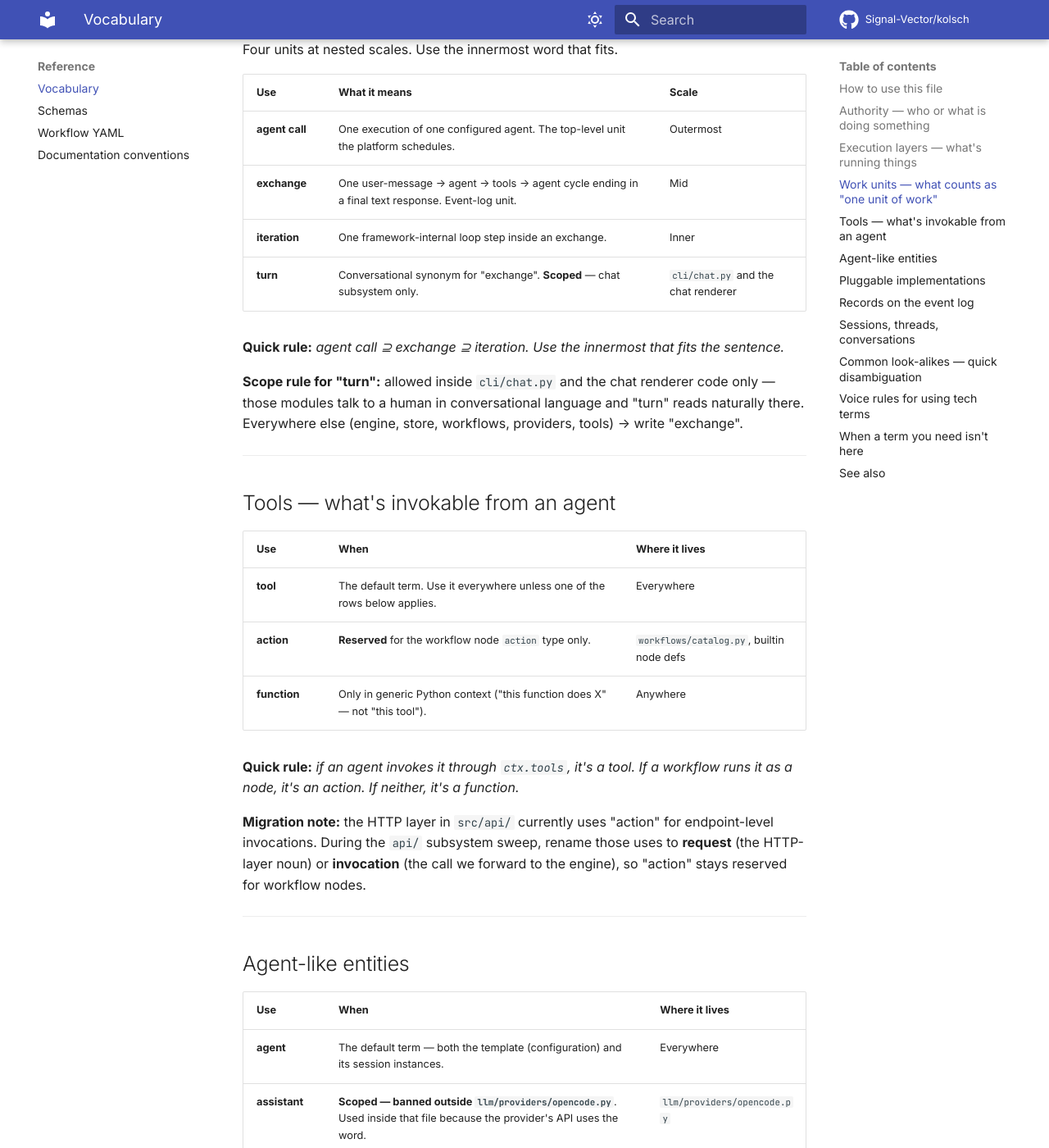
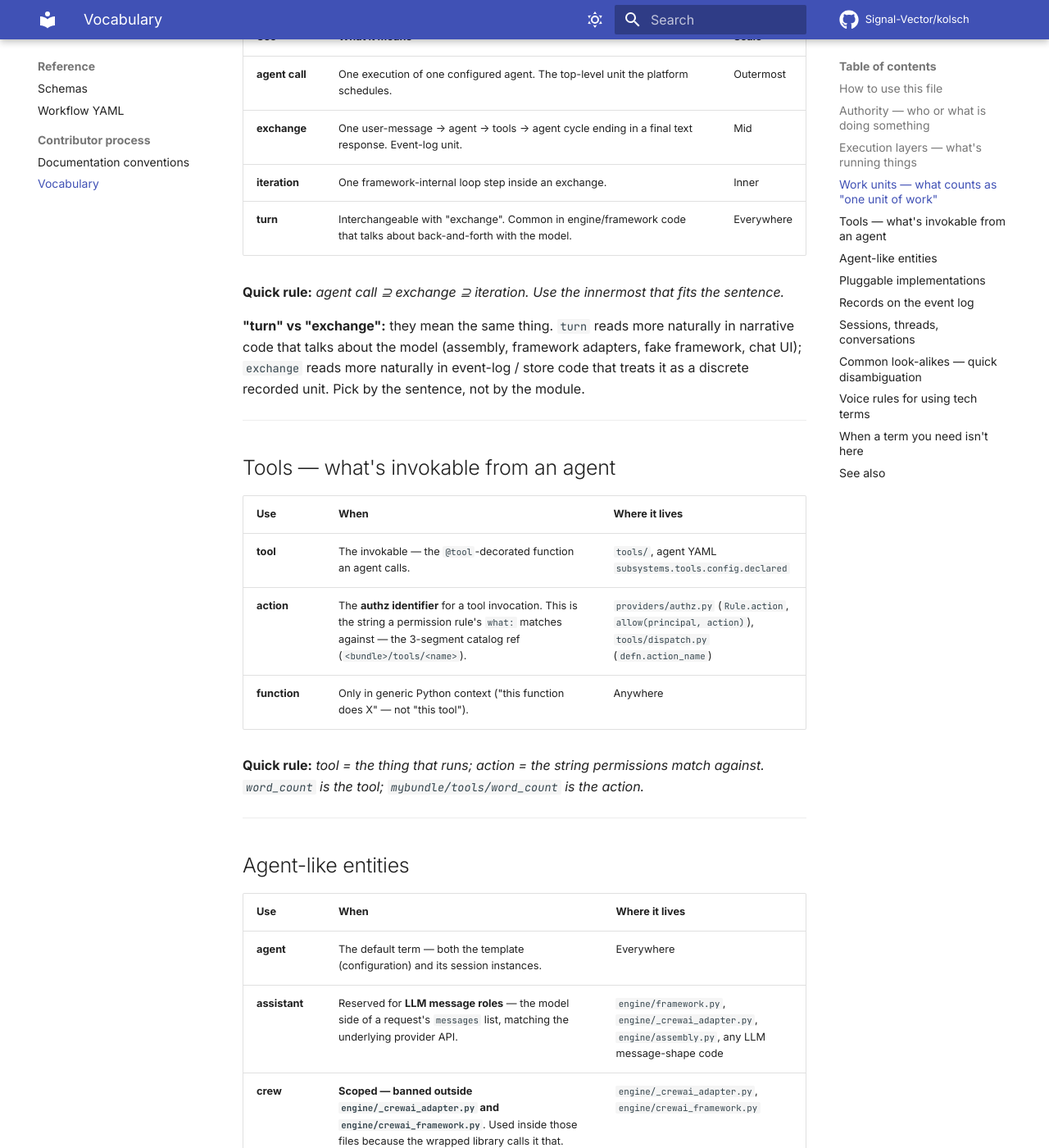
Before and after one commit to Signal-Vector/kolsch, an MkDocs documentation site: the page built from docs/process/vocabulary.md, in a window 1280 px wide and 1400 px high, scrolled down 1986 px. Shown: the whole window at 82% size. Built offline with MkDocs 1.6.1 and Material for MkDocs 9.7.7, drawn with Linux system fonts in a browser that asks for light colours; comment, search, counter and statistics services are not loaded; some of the changed text lies outside the part shown.

Commit message:
docs(process,reference): move vocabulary to process/ + correct four wrong lane rules
The Reference-tab vocabulary page was writer's-style-guide content, not
reference material. Move to docs/process/vocabulary.md next to the
existing documentation-conventions.md, where the audience (contributors
writing docstrings) actually is. Nav gets a new "Contributor process"
subgroup under Reference so both pages surface together.

Anchor the gitignore's `process/` pattern to root (`/process/`) so it
only matches the top-level local knowledge base and no longer
accidentally covers docs/process/.

Fix four lane rules the multi-agent review caught against source:

- `authz.principal_*` error family is phantom — real codes are
  authz.denied / authz.malformed_rule / authz.rule_not_found etc.
  (src/errors/authz.py). Reword the principal row's "where it lives".
- `action` reservation was inverted. There is no workflow node called
  `action`; `action` is the canonical authz identifier for tool
  invocations — the string permission rules match against
  (Rule.action, defn.action_name, allow(principal, action)). Rewrite
  the row to reflect real usage.
- `turn` was scoped to chat only, but engine/framework/assembly code
  uses it pervasively. Reword as interchangeable with "exchange"
  chosen by sentence, not module.
- `runner` was scoped CLI-only, but NodeRunner + RunnerRegistry live
  in workflows/executor.py. Reword to cover both surfaces.

Also: drop the "assistant is banned outside opencode.py" rule (opencode
doesn't use the word; assembly and framework adapters do use it for
LLM message roles). Reframe as the LLM-message-role word. Delete the
stale src/api/ action-migration note. Repath the two dead
master-index.md links (index.md and api/index.md) to the new
process/vocabulary.md.

```diff
--- a/docs/reference/vocabulary.md
+++ b/docs/process/vocabulary.md
@@ -2,11 +2,6 @@
 
 A **writer's reference** for docstrings and in-code comments: which
 word to use when, and which look-alikes to keep separate.
-
-For the *definition* of each term — what each thing **is** in the
-platform — see the Key Vocabulary in
-[`master-index.md`](master-index.md#key-vocabulary). That file is the
-noun catalog. This file is the **lane assignment**.
 
 If a term you need isn't here, it's either obvious or wasn't drifting.
 Add it the first time you have to make a choice twice.
@@ -31,7 +26,7 @@ Three near-synonyms that mean **different things**. Don't swap them.
 
 | Use | What it means | Where it lives |
 |---|---|---|
-| **principal** | The authz subject of an authorization check — `user.local`, `agent.<id>`, `system`. | `cli/permissions.py`, `engine/engine.py`, error codes `authz.principal_*` |
+| **principal** | The authz subject of an authorization check — `user.local`, `agent.<id>`, `system`. | `providers/authz.py`, `engine/engine.py`, permission rules |
 | **actor** | The entity record stored on an event (a Pydantic model with `kind` + `id`). | `schemas/entities.py`, every `Event` payload, `engine/observers.py` |
 | **caller** | The immediate code path that invoked the current function. | `caller_chain` audit trail in `engine/context.py`, tool subsystem docstrings |
 
@@ -53,14 +48,12 @@ proximity to the verb "execute".
 |---|---|---|
 | **engine** | The Agent Engine — long-lived, wraps the framework, runs exchanges. | `engine/engine.py` (`AgentEngine`) |
 | **framework** | The wrapped library (CrewAI). The engine drives it. | `engine/framework.py`, `engine/crewai_framework.py` |
-| **executor** | The workflow-node executor that runs one workflow node at a time. Ephemeral. | `workflows/executor.py` |
-| **runner** | A CLI surface that drives an engine to produce output for a human. | `cli/_workflow_chat_runner.py`, `cli/chat.py` |
+| **executor** | The workflow subsystem's dispatcher that hands each node to its runner. | `workflows/executor.py` (`RunnerRegistry`, `execute_workflow`) |
+| **runner** | The per-node-type worker registered on the executor. Also, the CLI shell surfaces at `cli/_workflow_chat_runner.py` etc. | `workflows/executor.py` (`NodeRunner` protocol), `cli/*_runner.py` |
 
 **Quick rule:** *engine = ours, long-lived; framework = the library
-we wrap; executor = per workflow node; runner = the CLI shell on top.*
-
-**Avoid:** writing "runner" for non-CLI code, or "executor" outside
-the workflows subsystem.
+we wrap; executor = the workflow dispatcher; runner = the thing
+executed by an executor (workflows) or the CLI shell on top.*
 
 ---
 
@@ -73,15 +66,16 @@ Four units at nested scales. Use the innermost word that fits.
 | **agent call** | One execution of one configured agent. The top-level unit the platform schedules. | Outermost |
 | **exchange** | One user-message → agent → tools → agent cycle ending in a final text response. Event-log unit. | Mid |
 | **iteration** | One framework-internal loop step inside an exchange. | Inner |
-| **turn** | Conversational synonym for "exchange". **Scoped** — chat subsystem only. | `cli/chat.py` and the chat renderer |
+| **turn** | Interchangeable with "exchange". Common in engine/framework code that talks about back-and-forth with the model. | Everywhere |
 
 **Quick rule:** *agent call ⊇ exchange ⊇ iteration. Use the innermost
 that fits the sentence.*
 
-**Scope rule for "turn":** allowed inside `cli/chat.py` and the chat
-renderer code only — those modules talk to a human in conversational
-language and "turn" reads naturally there. Everywhere else (engine,
-store, workflows, providers, tools) → write "exchange".
+**"turn" vs "exchange":** they mean the same thing. `turn` reads more
+naturally in narrative code that talks about the model (assembly,
+framework adapters, fake framework, chat UI); `exchange` reads more
+naturally in event-log / store code that treats it as a discrete
+recorded unit. Pick by the sentence, not by the module.
 
 ---
 
@@ -89,19 +83,13 @@ store, workflows, providers, tools) → write "exchange".
 
 | Use | When | Where it lives |
 |---|---|---|
-| **tool** | The default term. Use it everywhere unless one of the rows below applies. | Everywhere |
-| **action** | **Reserved** for the workflow node `action` type only. | `workflows/catalog.py`, builtin node defs |
+| **tool** | The invokable — the `@tool`-decorated function an agent calls. | `tools/`, agent YAML `subsystems.tools.config.declared` |
+| **action** | The **authz identifier** for a tool invocation. This is the string a permission rule's `what:` matches against — the 3-segment catalog ref (`<bundle>/tools/<name>`). | `providers/authz.py` (`Rule.action`, `allow(principal, action)`), `tools/dispatch.py` (`defn.action_name`) |
 | **function** | Only in generic Python context ("this function does X" — not "this tool"). | Anywhere |
 
-**Quick rule:** *if an agent invokes it through `ctx.tools`, it's a
-tool. If a workflow runs it as a node, it's an action. If neither,
-it's a function.*
-
-**Migration note:** the HTTP layer in `src/api/` currently uses
-"action" for endpoint-level invocations. During the `api/` subsystem
-sweep, rename those uses to **request** (the HTTP-layer noun) or
-**invocation** (the call we forward to the engine), so "action" stays
-reserved for workflow nodes.
+**Quick rule:** *tool = the thing that runs; action = the string
+permissions match against. `word_count` is the tool; `mybundle/tools/word_count`
+is the action.*
 
 ---
 
@@ -110,16 +98,17 @@ reserved for workflow nodes.
 | Use | When | Where it lives |
 |---|---|---|
 | **agent** | The default term — both the template (configuration) and its session instances. | Everywhere |
-| **assistant** | **Scoped — banned outside `llm/providers/opencode.py`**. Used inside that file because the provider's API uses the word. | `llm/providers/opencode.py` |
+| **assistant** | Reserved for **LLM message roles** — the model side of a request's `messages` list, matching the underlying provider API. | `engine/framework.py`, `engine/_crewai_adapter.py`, `engine/assembly.py`, any LLM message-shape code |
 | **crew** | **Scoped — banned outside `engine/_crewai_adapter.py` and `engine/crewai_framework.py`**. Used inside those files because the wrapped library calls it that. | `engine/_crewai_adapter.py`, `engine/crewai_framework.py` |
 
 **Quick rule:** *if you're talking about Kolsch concepts, write
-"agent". The library's word is allowed inside the file that wraps
-that library — nowhere else.*
+"agent". `assistant` is the message-role word (as in `{"role": "assistant"}`),
+not a synonym for agent. `crew` is CrewAI's word, allowed only inside
+the adapter.*
 
-**Reviewer rule:** `crew` or `assistant` appearing in any file other
-than the ones above is a review-blocker. A future `ruff` custom rule
-or grep-based pre-commit check will enforce this mechanically.
+**Reviewer rule:** `crew` outside the two adapter files is a
+review-blocker. `assistant` as a synonym for agent (rather than as an
+LLM message role) is also a review-blocker.
 
 ---
 
@@ -153,7 +142,7 @@ the store maintains, it's a record.*
 | Use | When |
 |---|---|
 | **session** | The conversation instance. One JSONL file per session. |
-| **thread** | The persistence unit inside a session. Phase 1: one thread per session; later: many. |
+| **thread** | The persistence unit inside a session. One thread per session today; the shape allows more. |
 | **conversation** | UI / explanatory text only — never the primary noun in a docstring. |
 
 **Quick rule:** *session is what the user starts; thread is what the
@@ -174,13 +163,14 @@ A close-reading checklist for the pairs most often confused:
   library (CrewAI). If you say "the framework iterates", you mean
   CrewAI, not us.
 - **session vs thread** — session is the conversation; thread is the
-  persistence unit inside it. They are 1:1 in Phase 1 and will
-  diverge later — write docstrings that already respect the
-  distinction.
+  persistence unit inside it. One-to-one today; write docstrings that
+  respect the distinction.
 - **agent vs session** — agent is the template; session is the
   instance.
-- **tool vs action** — tool runs from an agent; action runs from a
-  workflow node.
+- **tool vs action** — tool is what runs; action is the authz string
+  a permission rule matches against.
+- **executor vs runner** — the executor dispatches; a runner is what
+  the executor dispatches *to*.
 
 ---
 
@@ -216,10 +206,7 @@ this file doesn't say which to pick:
 
 1. **Search `src/`** for both variants. Whichever the codebase uses
    more, use that.
-2. **Check
-   [`master-index.md` Key Vocabulary](master-index.md#key-vocabulary)**
-   — if one variant is defined there, that's the winner.
-3. **Otherwise, pick the one that's clearer to a new contributor and
+2. **Otherwise, pick the one that's clearer to a new contributor and
    add the entry here.** A two-row table costs nothing; the next
    writer benefits.
 
@@ -227,7 +214,5 @@ this file doesn't say which to pick:
 
 ## See also
 
-- [`docs/process/documentation-conventions.md`](../process/documentation-conventions.md)
-  — the docstring shape rules (Google style, MkDocs-readiness).
-- [`master-index.md` Key Vocabulary](master-index.md#key-vocabulary)
-  — the noun catalog: what each term *is*.
+- [`documentation-conventions.md`](documentation-conventions.md) — the
+  docstring shape rules (Google style, MkDocs-readiness).
--- a/mkdocs.yml
+++ b/mkdocs.yml
@@ -154,10 +154,11 @@ nav:
       - Permissions: how-to/permissions.md
       - Finding models: how-to/find-models.md
   - Reference:
-      - Vocabulary: reference/vocabulary.md
       - Schemas: reference/schemas.md
       - Workflow YAML: reference/workflow-yaml.md
-      - Documentation conventions: process/documentation-conventions.md
+      - Contributor process:
+          - Documentation conventions: process/documentation-conventions.md
+          - Vocabulary: process/vocabulary.md
   - API: api/index.md
 
 # Deep-dive subsystem contracts under docs/explanation/ stay in the
```
Also changed, not shown: docs/api/index.md (+1 -1 lines), docs/index.md (+1 -1 lines), 1 other file.
